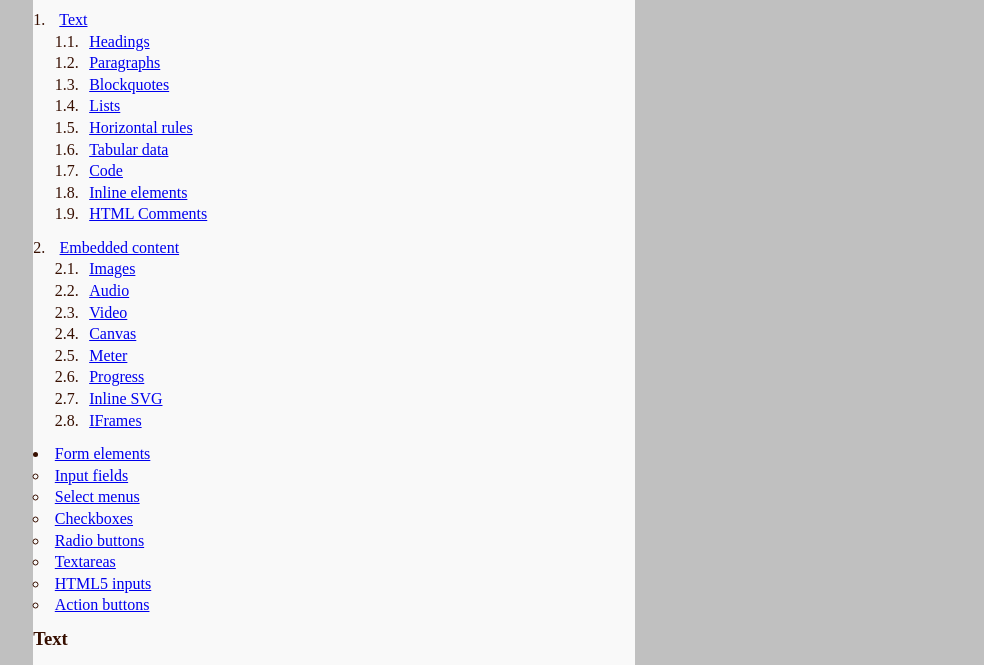
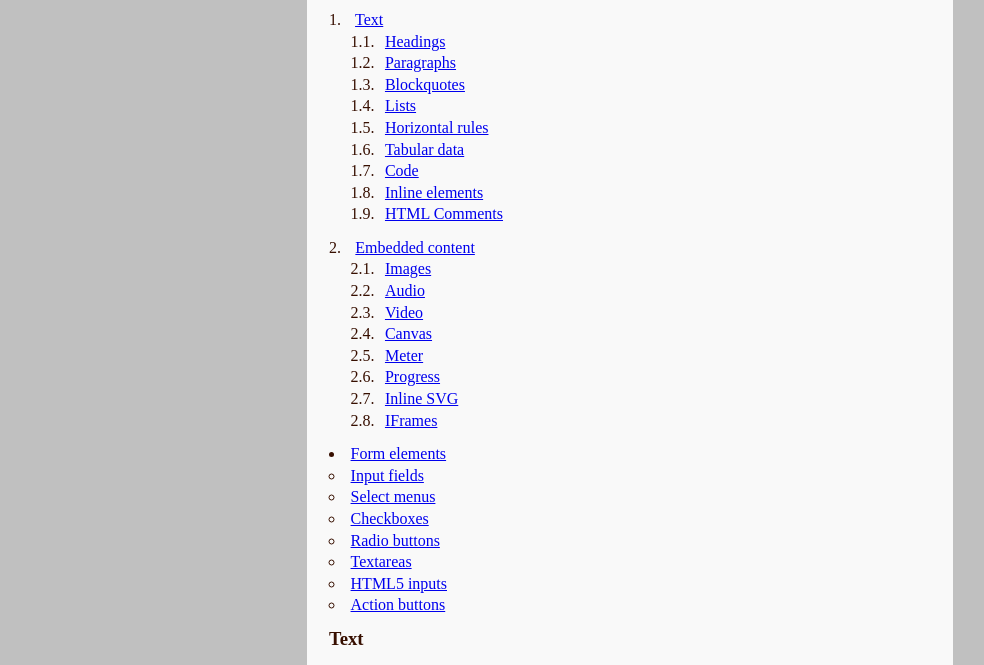
Before and after one commit to crislin2046/goldenfont.css, a plain HTML site: page index.html in a window 1280 px wide. Shown: the part 139-804 px from the top of the page, without its empty margins (10-994 px from the left). Drawn offline with Linux system fonts and the light colour scheme.

Commit message:
Update goldenfont.css

```diff
--- a/goldenfont.css
+++ b/goldenfont.css
@@ -16,7 +16,7 @@
 body.document, main[role="document"], main.app {
   display: table;
   margin: 0 auto;
-  margin: 1.35em;
+  padding: 1.35em;
 }
 
 body {
```
